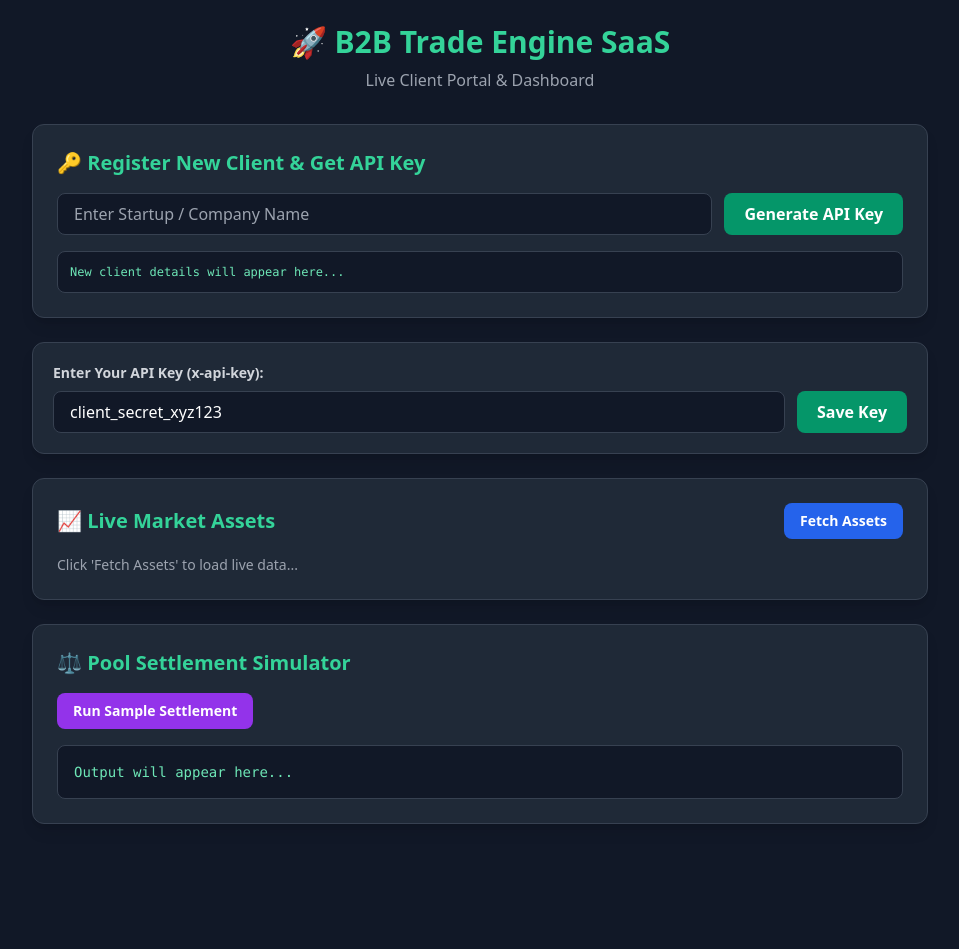
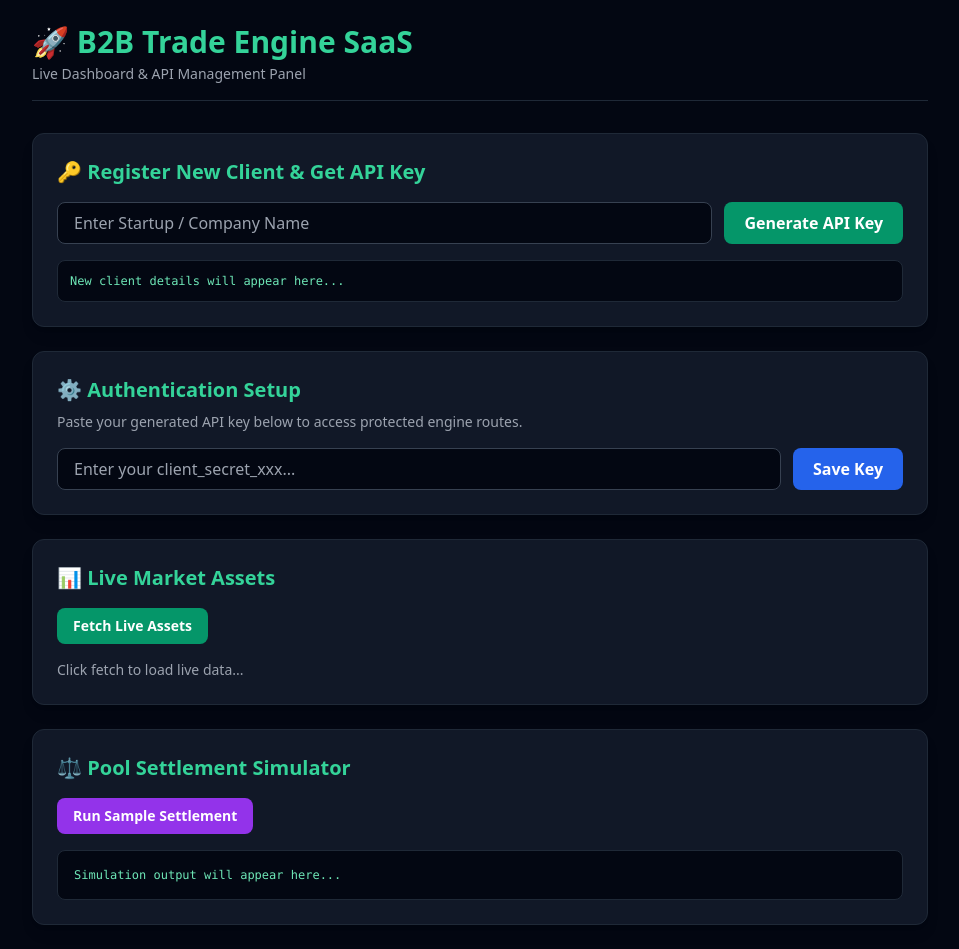
Before and after one commit to sharmaharendra8630-cloud/b2b-trade-engine, a website: page public/index.html in a window 1280 px wide. Shown: the whole page, without its empty margins (160-1119 px from the left). Before the commit the page ends 848 px from the top, so only its background shows below. Drawn offline with nearby package versions, Linux system fonts and the light colour scheme.

Commit message:
Refactor HTML structure and styling for dashboard

```diff
--- a/public/index.html
+++ b/public/index.html
@@ -1,68 +1,62 @@
-
 <!DOCTYPE html>
 <html lang="en">
 <head>
     <meta charset="UTF-8">
     <meta name="viewport" content="width=device-width, initial-scale=1.0">
-    <title>B2B Trade Engine SaaS - Dashboard</title>
+    <title>B2B Trade Engine SaaS Dashboard</title>
     <!-- Tailwind CSS CDN -->
-    <script src="https://cdn.jsdelivr.net/npm/@tailwindcss/browser@4"></script>
     <script src="https://cdn.tailwindcss.com"></script>
 </head>
-<body class="bg-gray-900 text-gray-100 min-h-screen p-6">
+<body class="bg-gray-950 text-gray-100 min-h-screen p-6">
+
     <div class="max-w-4xl mx-auto">
-        <!-- Header -->
-        <header class="mb-8 text-center">
-            <h1 class="text-3xl font-bold text-emerald-400">🚀 B2B Trade Engine SaaS</h1>
-            <p class="text-gray-400 mt-2">Live Client Portal & Dashboard</p>
+        <header class="mb-8 border-b border-gray-800 pb-4">
+            <h1 class="text-3xl font-extrabold text-emerald-400">🚀 B2B Trade Engine SaaS</h1>
+            <p class="text-gray-400 text-sm mt-1">Live Dashboard & API Management Panel</p>
         </header>
-<!-- Section: Register New Client -->
-        <div class="bg-gray-800 p-6 rounded-xl shadow-lg mb-6 border border-gray-700">
+
+        <!-- Section: Register New Client -->
+        <div class="bg-gray-900 p-6 rounded-xl shadow-lg mb-6 border border-gray-800">
             <h2 class="text-xl font-bold text-emerald-400 mb-4">🔑 Register New Client & Get API Key</h2>
             <div class="flex flex-col md:flex-row gap-3 mb-4">
-                <input type="text" id="newClientName" placeholder="Enter Startup / Company Name" class="flex-1 bg-gray-900 border border-gray-700 rounded-lg px-4 py-2 text-white focus:outline-none focus:border-emerald-500">
+                <input type="text" id="newClientName" placeholder="Enter Startup / Company Name" class="flex-1 bg-gray-950 border border-gray-700 rounded-lg px-4 py-2 text-white focus:outline-none focus:border-emerald-500">
                 <button onclick="registerClient()" class="bg-emerald-600 hover:bg-emerald-500 text-white px-5 py-2 rounded-lg font-semibold transition">Generate API Key</button>
             </div>
-            <pre id="registerResult" class="bg-gray-900 p-3 rounded-lg text-emerald-300 text-xs overflow-x-auto border border-gray-700">New client details will appear here...</pre>
+            <pre id="registerResult" class="bg-gray-950 p-3 rounded-lg text-emerald-300 text-xs overflow-x-auto border border-gray-800">New client details will appear here...</pre>
         </div>
-        <!-- API Key Box -->
-        <div class="bg-gray-800 p-5 rounded-xl shadow-lg mb-6 border border-gray-700">
-            <label class="block text-sm font-semibold mb-2 text-gray-300">Enter Your API Key (x-api-key):</label>
-            <div class="flex gap-3">
-                <input type="text" id="apiKeyInput" value="client_secret_xyz123" class="flex-1 bg-gray-900 border border-gray-700 rounded-lg px-4 py-2 text-white focus:outline-none focus:border-emerald-500">
-                <button onclick="saveApiKey()" class="bg-emerald-600 hover:bg-emerald-500 text-white px-5 py-2 rounded-lg font-semibold transition">Save Key</button>
+
+        <!-- Section: API Key Configuration -->
+        <div class="bg-gray-900 p-6 rounded-xl shadow-lg mb-6 border border-gray-800">
+            <h2 class="text-xl font-bold text-emerald-400 mb-2">⚙️ Authentication Setup</h2>
+            <p class="text-gray-400 text-sm mb-4">Paste your generated API key below to access protected engine routes.</p>
+            <div class="flex flex-col md:flex-row gap-3">
+                <input type="text" id="apiKeyInput" placeholder="Enter your client_secret_xxx..." class="flex-1 bg-gray-950 border border-gray-700 rounded-lg px-4 py-2 text-white focus:outline-none focus:border-emerald-500">
+                <button onclick="saveApiKey()" class="bg-blue-600 hover:bg-blue-500 text-white px-5 py-2 rounded-lg font-semibold transition">Save Key</button>
             </div>
         </div>
 
-        <!-- Section 1: Live Assets -->
-        <div class="bg-gray-800 p-6 rounded-xl shadow-lg mb-6 border border-gray-700">
-            <div class="flex justify-between items-center mb-4">
-                <h2 class="text-xl font-bold text-emerald-400">📈 Live Market Assets</h2>
-                <button onclick="fetchAssets()" class="bg-blue-600 hover:bg-blue-500 text-white px-4 py-2 rounded-lg text-sm font-semibold transition">Fetch Assets</button>
-            </div>
+        <!-- Section: Live Market Assets -->
+        <div class="bg-gray-900 p-6 rounded-xl shadow-lg mb-6 border border-gray-800">
+            <h2 class="text-xl font-bold text-emerald-400 mb-4">📊 Live Market Assets</h2>
+            <button onclick="fetchAssets()" class="bg-emerald-600 hover:bg-emerald-500 text-white px-4 py-2 rounded-lg font-semibold text-sm mb-4 transition">Fetch Live Assets</button>
             <div id="assetsContainer" class="grid grid-cols-1 md:grid-cols-3 gap-4">
-                <p class="text-gray-400 text-sm col-span-3">Click 'Fetch Assets' to load live data...</p>
+                <p class="text-gray-400 text-sm col-span-3">Click fetch to load live data...</p>
             </div>
         </div>
 
-        <!-- Section 2: Pool Settlement Simulator -->
-        <div class="bg-gray-800 p-6 rounded-xl shadow-lg border border-gray-700">
+        <!-- Section: Pool Settlement Simulator -->
+        <div class="bg-gray-900 p-6 rounded-xl shadow-lg border border-gray-800">
             <h2 class="text-xl font-bold text-emerald-400 mb-4">⚖️ Pool Settlement Simulator</h2>
-            <button onclick="runSettlement()" class="bg-purple-600 hover:bg-purple-500 text-white px-4 py-2 rounded-lg text-sm font-semibold transition mb-4">Run Sample Settlement</button>
-            <pre id="settlementResult" class="bg-gray-900 p-4 rounded-lg text-emerald-300 text-sm overflow-x-auto border border-gray-700">Output will appear here...</pre>
+            <button onclick="runSettlement()" class="bg-purple-600 hover:bg-purple-500 text-white px-4 py-2 rounded-lg font-semibold text-sm mb-4 transition">Run Sample Settlement</button>
+            <pre id="settlementResult" class="bg-gray-950 p-4 rounded-lg text-emerald-300 text-xs overflow-x-auto border border-gray-800">Simulation output will appear here...</pre>
         </div>
     </div>
 
     <script>
-        function getApiKey() {
-            return document.getElementById('apiKeyInput').value.trim();
-        }
-
         function saveApiKey() {
             alert('API Key saved for session!');
         }
 
-        // Register New Client
         async function registerClient() {
             const clientName = document.getElementById('newClientName').value.trim();
             const resultBox = document.getElementById('registerResult');
@@ -84,7 +78,6 @@
 
                 if (data.success) {
                     resultBox.innerText = JSON.stringify(data, null, 4);
-                    // ऑटोमैटिकली जनरेटेड API Key को ऊपर इनपुट बॉक्स में सेट कर देना
                     document.getElementById('apiKeyInput').value = data.clientDetails.api_key;
                 } else {
                     resultBox.innerText = `Error: ${data.message}`;
@@ -93,7 +86,11 @@
                 resultBox.innerText = 'Failed to register client.';
             }
         }
-        // Fetch Live Assets
+
+        function getApiKey() {
+            return document.getElementById('apiKeyInput').value.trim();
+        }
+
         async function fetchAssets() {
             const container = document.getElementById('assetsContainer');
             container.innerHTML = '<p class="text-gray-400 text-sm col-span-3">Loading assets...</p>';
@@ -107,36 +104,32 @@
                 if (data.success) {
                     container.innerHTML = '';
                     data.assets.forEach(asset => {
-                        const trendColor = asset.trend === 'UP' ? 'text-green-400' : 'text-red-400';
                         container.innerHTML += `
-                            <div class="bg-gray-900 p-4 rounded-lg border border-gray-700">
-                                <h3 class="font-bold text-lg text-white">${asset.name}</h3>
-                                <p class="text-2xl font-semibold mt-2 text-emerald-300">$${asset.currentPrice}</p>
-                                <p class="text-sm mt-1 font-bold ${trendColor}">Trend: ${asset.trend}</p>
+                            <div class="bg-gray-950 p-4 rounded-lg border border-gray-800">
+                                <h3 class="font-bold text-white">${asset.name}</h3>
+                                <p class="text-2xl font-extrabold text-emerald-400 my-2">$${asset.currentPrice}</p>
+                                <p class="text-xs font-semibold ${asset.trend === 'UP' ? 'text-emerald-500' : 'text-red-500'}">Trend: ${asset.trend}</p>
                             </div>
                         `;
                     });
                 } else {
-                    container.innerHTML = `<p class="text-red-400 col-span-3">Error: ${data.message}</p>`;
+                    container.innerHTML = `<p class="text-red-400 text-sm col-span-3">Error: ${data.message}</p>`;
                 }
             } catch (err) {
-                container.innerHTML = `<p class="text-red-400 col-span-3">Failed to connect to server.</p>`;
+                container.innerHTML = '<p class="text-red-400 text-sm col-span-3">Failed to connect to server.</p>';
             }
         }
 
-        // Run Pool Settlement
         async function runSettlement() {
             const resultBox = document.getElementById('settlementResult');
-            resultBox.innerText = 'Processing settlement...';
+            resultBox.innerText = 'Running settlement simulation...';
 
-            const sampleTrades = {
-                trades: [
-                    { userId: "user1", amount: 100, status: "LOST" },
-                    { userId: "user2", amount: 200, status: "LOST" },
-                    { userId: "user3", amount: 150, status: "WON" },
-                    { userId: "user4", amount: 250, status: "WON" }
-                ]
-            };
+            const sampleTrades = [
+                { tradeId: "t1", userId: "user1", amount: 100, status: "LOST" },
+                { tradeId: "t2", userId: "user2", amount: 200, status: "LOST" },
+                { tradeId: "t3", userId: "user3", amount: 150, status: "WON" },
+                { tradeId: "t4", userId: "user4", amount: 150, status: "WON" }
+            ];
 
             try {
                 const response = await fetch('/api/v1/engine/pool/settle', {
@@ -145,13 +138,18 @@
                         'Content-Type': 'application/json',
                         'x-api-key': getApiKey()
                     },
-                    body: JSON.stringify(sampleTrades)
+                    body: JSON.stringify({ trades: sampleTrades })
                 });
                 const data = await response.json();
-                resultBox.innerText = JSON.stringify(data, null, 4);
+
+                if (data.success) {
+                    resultBox.innerText = JSON.stringify(data, null, 4);
+                } else {
+                    resultBox.innerText = `Error: ${data.message}`;
+                }
             } catch (err) {
-                resultBox.innerText = 'Failed to process settlement.';
-                        }
+                resultBox.innerText = 'Failed to execute settlement.';
+            }
         }
     </script>
 </body>
```
